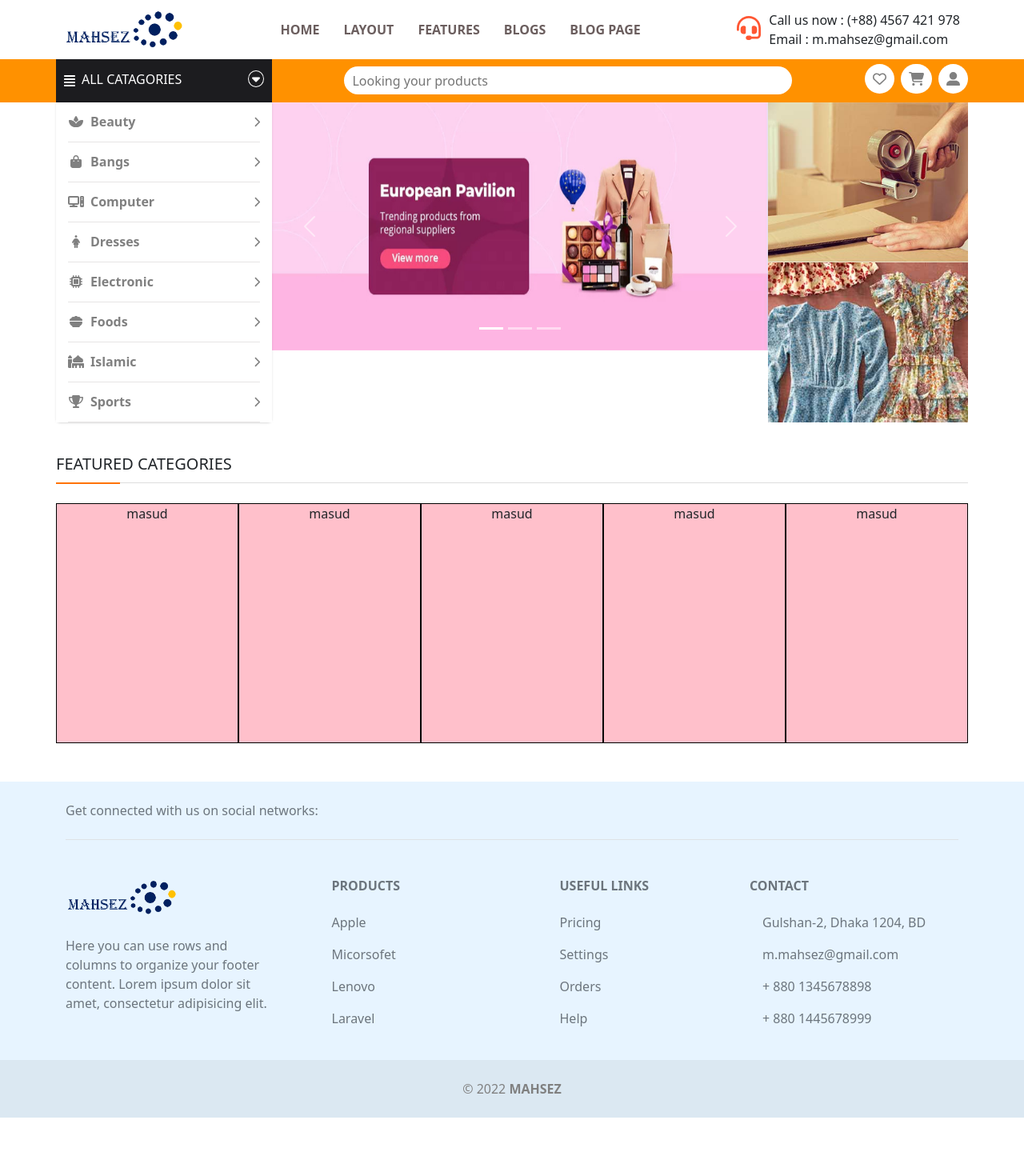
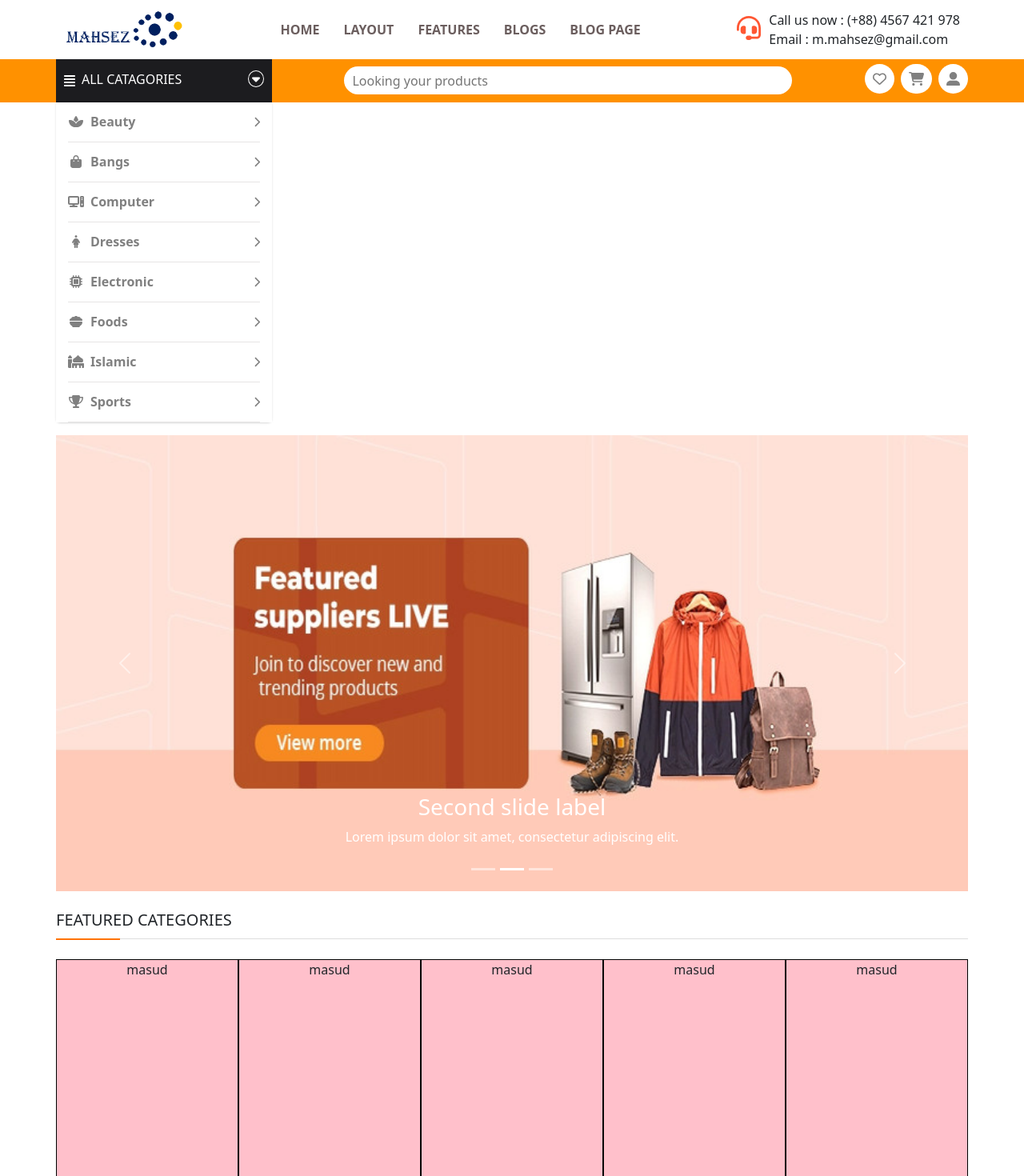
Before and after one commit to abdullahalmasudpersonal/believershops_client, a React (Create React App) app: page / in a window 1280 px wide. Shown: the top 1470 px of the page at 80% size. Before the commit the page ends 1397 px from the top, so only its background shows below. Built offline with nearby package versions, Linux system fonts and the light colour scheme.

Commit message:
edit slide

```diff
--- a/src/Pages/Home/Banner/Banner.js
+++ b/src/Pages/Home/Banner/Banner.js
@@ -3,66 +3,51 @@ import './Banner.css';
 import banner from '../../../img/banner/banner.jpg';
 import banner2 from '../../../img/banner/banner (2).jpg';
 import banner3 from '../../../img/banner/banner (3).jpg';
+import { Carousel } from 'react-bootstrap';
 
 const Banner = () => {
     return (
-      /*    <div id="carouselExampleIndicators" class="carousel slide" data-ride="carousel">
-            <ol class="carousel-indicators">
-                <li data-target="#carouselExampleIndicators" data-slide-to="0" class="active"></li>
-                <li data-target="#carouselExampleIndicators" data-slide-to="1"></li>
-                <li data-target="#carouselExampleIndicators" data-slide-to="2"></li>
-            </ol>
-            <div class="carousel-inner">
-                <div class="carousel-item active">
-                    <img class="d-block w-100" src={banner} alt="First slide" />
-                </div>
-                <div class="carousel-item">
-                    <img class="d-block w-100" src={banner} alt="Second slide" />
-                </div>
-                <div class="carousel-item">
-                    <img class="d-block w-100" src={banner} alt="Third slide" />
-                </div>
-            </div>
-            <a class="carousel-control-prev" href="#carouselExampleIndicators" role="button" data-slide="prev">
-                <span class="carousel-control-prev-icon" aria-hidden="true"></span>
-                <span class="sr-only">Previous</span>
-            </a>
-            <a class="carousel-control-next" href="#carouselExampleIndicators" role="button" data-slide="next">
-                <span class="carousel-control-next-icon" aria-hidden="true"></span>
-                <span class="sr-only">Next</span>
-            </a>
-        </div>  */
+        <>
+            <Carousel fade>
+              <Carousel.Item>
+                <img
+                  className="d-block w-100"
+                  src={banner}
+                  alt="First slide"
+                />
+                <Carousel.Caption>
+                  <h3>First slide label</h3>
+                  <p>Nulla vitae elit libero, a pharetra augue mollis interdum.</p>
+                </Carousel.Caption>
+              </Carousel.Item>
+              <Carousel.Item>
+                <img
+                  className="d-block w-100"
+                  src={banner2}
+                  alt="Second slide"
+                />
 
-          <div className='banner'>
-              <div id="carouselExampleIndicators" class="carousel slide" data-ride="carousel">
-                  <ol class="carousel-indicators">
-                      <li data-target="#carouselExampleIndicators" data-slide-to="0" class="active"></li>
-                      <li data-target="#carouselExampleIndicators" data-slide-to="1"></li>
-                      <li data-target="#carouselExampleIndicators" data-slide-to="2"></li>
-                  </ol>
-                  <div class="carousel-inner">
-                      <div class="carousel-item active">
-                          <img class="d-block w-100" src={banner} alt="First slide" />
-                      </div>
-                      <div class="carousel-item">
-                          <img class="d-block w-100" src={banner2} alt="Second slide" />
-                      </div>
-                      <div class="carousel-item">
-                          <img class="d-block w-100" src={banner3} alt="Third slide" />
-                      </div>
-                  </div>
-                  <a class="carousel-control-prev" href="#carouselExampleIndicators" role="button" data-slide="prev">
-                      <span class="carousel-control-prev-icon" aria-hidden="true"></span>
-                      <span class="sr-only">Previous</span>
-                  </a>
-                  <a class="carousel-control-next" href="#carouselExampleIndicators" role="button" data-slide="next">
-                      <span class="carousel-control-next-icon" aria-hidden="true"></span>
-                      <span class="sr-only">Next</span>
-                  </a>
-              </div>
-          </div>
+                <Carousel.Caption>
+                  <h3>Second slide label</h3>
+                  <p>Lorem ipsum dolor sit amet, consectetur adipiscing elit.</p>
+                </Carousel.Caption>
+              </Carousel.Item>
+              <Carousel.Item>
+                <img
+                  className="d-block w-100"
+                  src={banner3}
+                  alt="Third slide"
+                />
 
+                <Carousel.Caption>
+                  <h3>Third slide label</h3>
+                  <p>
+                    Praesent commodo cursus magna, vel scelerisque nisl consectetur.
+                  </p>
+                </Carousel.Caption>
+              </Carousel.Item>
+            </Carousel>
+        </>
     );
-};
-
+}
 export default Banner;
--- a/src/Pages/Home/Home.js
+++ b/src/Pages/Home/Home.js
@@ -14,12 +14,21 @@ const Home = () => {
 
 
 
-            <div className='container px-0  catagore-banner-flex'>
+            <div className='container-lg px-0  catagore-banner-flex '>
 
-                <HeaderCatagore />
-                <Banner />
-                <Slides />
+                <div>
+                    <HeaderCatagore />
+                </div>
+
+                <div>
+                    <Banner />
+                </div>
+                {/*  <Slides />  */}
+
             </div>
+
+
+
             <div className='container p-0 mb-5 mt-4'>
 
                 <div className='featured-catagories mb-4'>
--- a/src/Pages/Shared/Header/Header.css
+++ b/src/Pages/Shared/Header/Header.css
@@ -148,10 +148,6 @@
     }
 }
 
-/* ------------- header 3 ---------------------- */
-.catagore-banner-flex{
-    display: flex;
-}
 /* ------------- Header All Catagore--------- */
 .header-catagore-ul{
     position: relative;
```
Also changed, not shown: src/Pages/Home/Banner/Babel.js (deleted).
